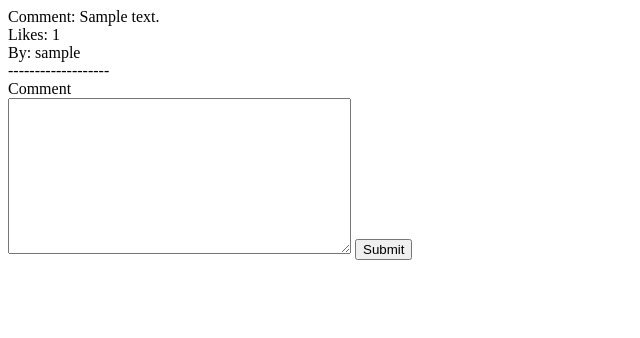
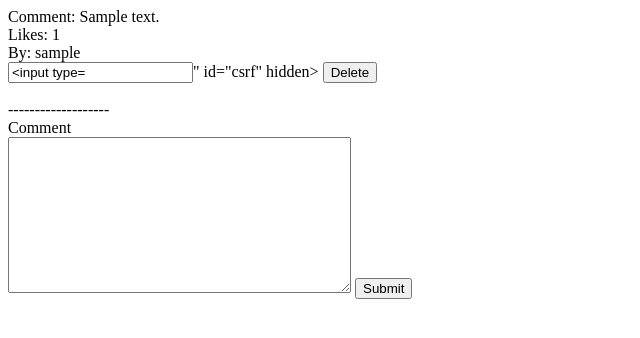
Before and after one commit to dreidev/Comments, a Django app: page /comments/ in a window 1280 px wide. Shown: the top 338 px of the page, without its empty margins (0-640 px from the left). Run offline with Django 3.2, Linux system fonts and the light colour scheme; tables that the repository leaves empty hold one stand-in row (values such as "Sample post").

Commit message:
comment in seperate html component and delete ajax

```diff
--- /dev/null
+++ b/comments/templates/comments/comment.html
@@ -0,0 +1,16 @@
+Comment: {{ object.comment }}
+<br>
+Likes: {{ object.likes_count }}
+<br>
+By:
+{% if object.user %}
+	{{ object.user.username }}
+{% else %}
+	Guest
+{% endif %}
+<form class="comment-delete-form" method='DELETE' action="{% url "comment-delete" object.pk %}">
+	<input value="{% csrf_token %}" id="csrf" hidden>
+	{% csrf_token %}
+	<input type="submit" value="Delete" class="comment-delete-btn" data-id="{{ object.id }}"/>
+</form>
+<br> ------------------- <br>
--- /dev/null
+++ b/comments/templates/comments/comment_confirm_delete.html
@@ -0,0 +1,4 @@
+<form method='POST' action="">
+	{% csrf_token %}
+	<input type="submit" value="Delete" />
+</form>
--- a/comments/templates/comments/comments.html
+++ b/comments/templates/comments/comments.html
@@ -3,32 +3,17 @@
 <html>
 	<head>
 		<script src="{% static "js/jquery.js" %}"></script>
+		<script src="{% static "js/delete.js" %}"></script>
 		<title>Comments List</title>
 	</head>
 	<body>
 		{% for object in object_list %}
-		Comment: {{ object.comment }}
-		<br>
-		Likes: {{ object.likes_count }}
-		<br>
-		By:
-		{% if object.user %}
-			{{ object.user.username }}
-		{% else %}
-			Guest
-		{% endif %}
-		<br> ------------------- <br>
+			<div id="comment-div-{{ object.id }}" >
+				{% include "comments/comment.html" with object=object %}
+			</div>
 		{% endfor %}
 		<div id="comment-input-div">
 			{% include "comments/comment_form.html" with form=form %}
 		</div>
 	</body>
-<script type="text/javascript">
-	$(document).ready(function () {
-    // Handler for .ready() called.
-	    $('html, body').animate({
-	        scrollTop: $('#comment-input-div').offset().top
-	    }, 'slow');
-	});
-</script>
 </html>
--- a/comments/views.py
+++ b/comments/views.py
@@ -1,6 +1,6 @@
 from django.views.generic import CreateView, ListView, DeleteView
 from django.core.urlresolvers import reverse_lazy
-from django.http import JsonResponse
+from django.http import JsonResponse, HttpResponseRedirect
 from .models import Comment
 from .forms import CommentForm
 
@@ -62,6 +62,23 @@ class CommentCreateView(CreateView):
     success_url = reverse_lazy('comment-list')
 
 
-class CommentDeleteView(AjaxableResponseMixin, DeleteView):
+class CommentDeleteView(DeleteView):
     model = Comment
     success_url = reverse_lazy('comment-list')
+
+    def get(self, request, *args, **kwargs):
+        """
+        Calls the delete() method on the fetched object and then
+        redirects to the success URL.
+        """
+        try:
+            id = request.GET['id']
+            self.object = Comment.objects.get(id=id)
+            self.object.delete()
+            data = {"success": "1"}
+        except:
+            data = {"success": "0"}
+        if request.is_ajax():
+            return JsonResponse(data)
+        else:
+            return HttpResponseRedirect(self.success_url)
--- a/static/js/delete.js
+++ b/static/js/delete.js
@@ -1,3 +1,18 @@
 $(document).ready(function() {
+	$('.comment-delete-btn').click(function(event) {
+		event.preventDefault();
+		var id = $(this).attr('data-id');
 
-})
+		$.ajax({
+            type: "GET",
+            url: $('.comment-delete-form').attr('action'),
+            data: {'id': id, 'csrfmiddlewaretoken' : $("#csrf").attr('value')},
+            success: function(data){
+            	if(JSON.parse(data).success == 1) {
+            		$('#comment-div-' + id).remove()
+            	}
+            },
+            dataType: 'html'
+        });
+	});
+});
```
Lines whose indentation alone changed are shown as unchanged.
